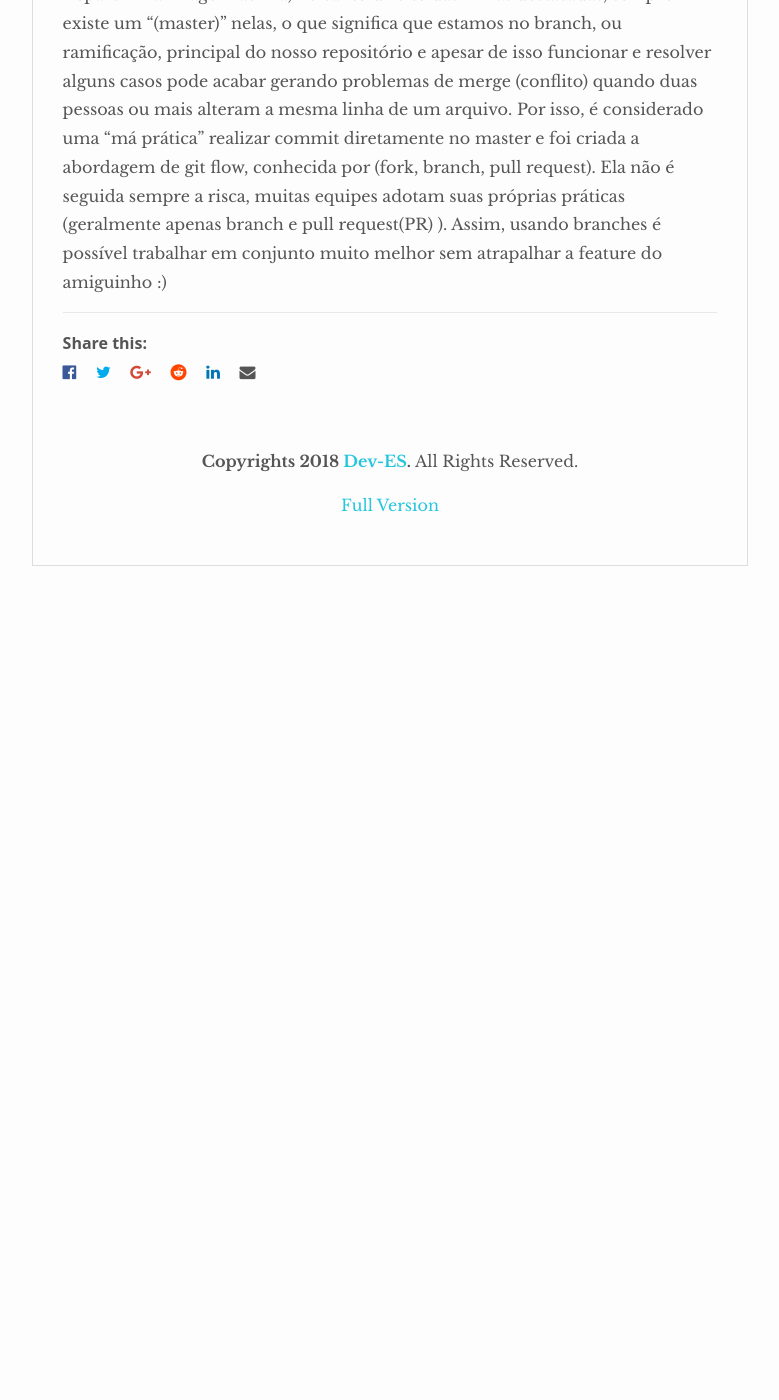
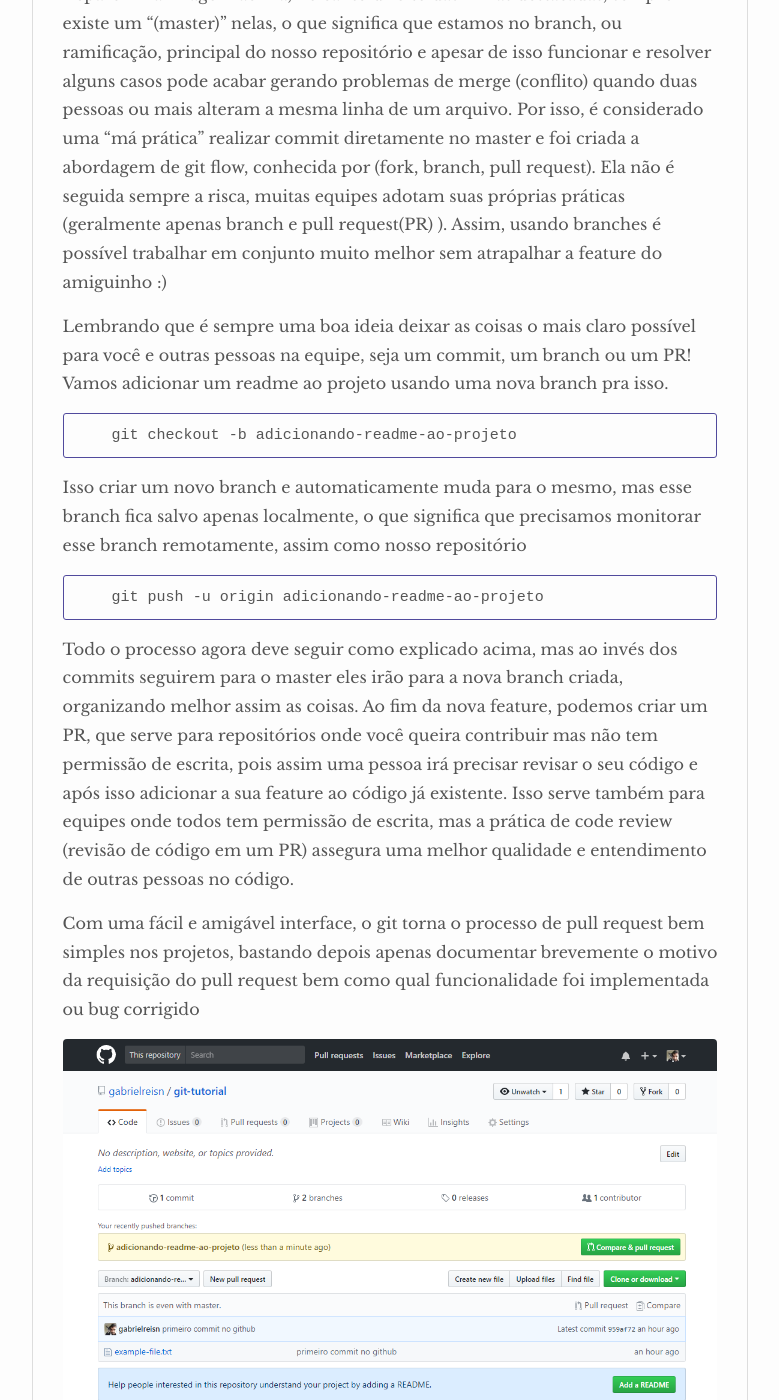
Before and after one commit to Dev-ES/blog, a Jekyll site: the page built from _posts/2017-12-04-tutorial-git.md, in a window 1280 px wide and 1400 px high, scrolled down 4845 px. Shown: the whole window, without its empty margins (250-1029 px from the left). Built offline with Jekyll 4.4.1, drawn with Linux system fonts in a browser that asks for light colours; nearby versions of some CDN libraries; comment, search, counter and statistics services are not loaded; before the commit the page ends 5475 px from its top, so only the background shows below that; some of the changed text lies outside the part shown.

Commit message:
incluindo parte sobre branch e pull request

````diff
--- a/_posts/2017-12-04-tutorial-git.md
+++ b/_posts/2017-12-04-tutorial-git.md
@@ -83,3 +83,23 @@ Ao final, podemos abrir o repositório criado anteriormente para verificar as al
 ![Repositório remoto atualizado com sucesso](/images/git-tutorial/git-repo-with-file.PNG)
 
 Reparem na imagem acima, no canto direito das linhas destacadas, sempre existe um "(master)" nelas, o que significa que estamos no branch, ou ramificação, principal do nosso repositório e apesar de isso funcionar e resolver alguns casos pode acabar gerando problemas de merge (conflito) quando duas pessoas ou mais alteram a mesma linha de um arquivo. Por isso, é considerado uma "má prática" realizar commit diretamente no master e foi criada a abordagem de git flow, conhecida por (fork, branch, pull request). Ela não é seguida sempre a risca, muitas equipes adotam suas próprias práticas (geralmente apenas branch e pull request(PR) ). Assim, usando branches é possível trabalhar em conjunto muito melhor sem atrapalhar a feature do amiguinho :)
+
+Lembrando que é sempre uma boa ideia deixar as coisas o mais claro possível para você e outras pessoas na equipe, seja um commit, um branch ou um PR! Vamos adicionar um readme ao projeto usando uma nova branch pra isso.
+
+```bash
+    git checkout -b adicionando-readme-ao-projeto
+```
+
+Isso criar um novo branch e automaticamente muda para o mesmo, mas esse branch fica salvo apenas localmente, o que significa que precisamos monitorar esse branch remotamente, assim como nosso repositório
+
+```bash
+    git push -u origin adicionando-readme-ao-projeto
+```
+
+Todo o processo agora deve seguir como explicado acima, mas ao invés dos commits seguirem para o master eles irão para a nova branch criada, organizando melhor assim as coisas. Ao fim da nova feature, podemos criar um PR, que serve para repositórios onde você queira contribuir mas não tem permissão de escrita, pois assim uma pessoa irá precisar revisar o seu código e após isso adicionar a sua feature ao código já existente. Isso serve também para equipes onde todos tem permissão de escrita, mas a prática de code review (revisão de código em um PR) assegura uma melhor qualidade e entendimento de outras pessoas no código.
+
+Com uma fácil e amigável interface, o git torna o processo de pull request bem simples nos projetos, bastando depois apenas documentar brevemente o motivo da requisição do pull request bem como qual funcionalidade foi implementada ou bug corrigido
+
+![Tela antes do Pull request](/images/git-tutorial/screen-before-pr.PNG)
+
+Uma vez aprovado o Pull request, o ciclo começa novamente, puxando sempre um branch novo a partir do master e incorporando ao mesmo ao fim de cada feature nova!
````
Also changed, not shown: images/git-tutorial/screen-before-pr.PNG (added).
